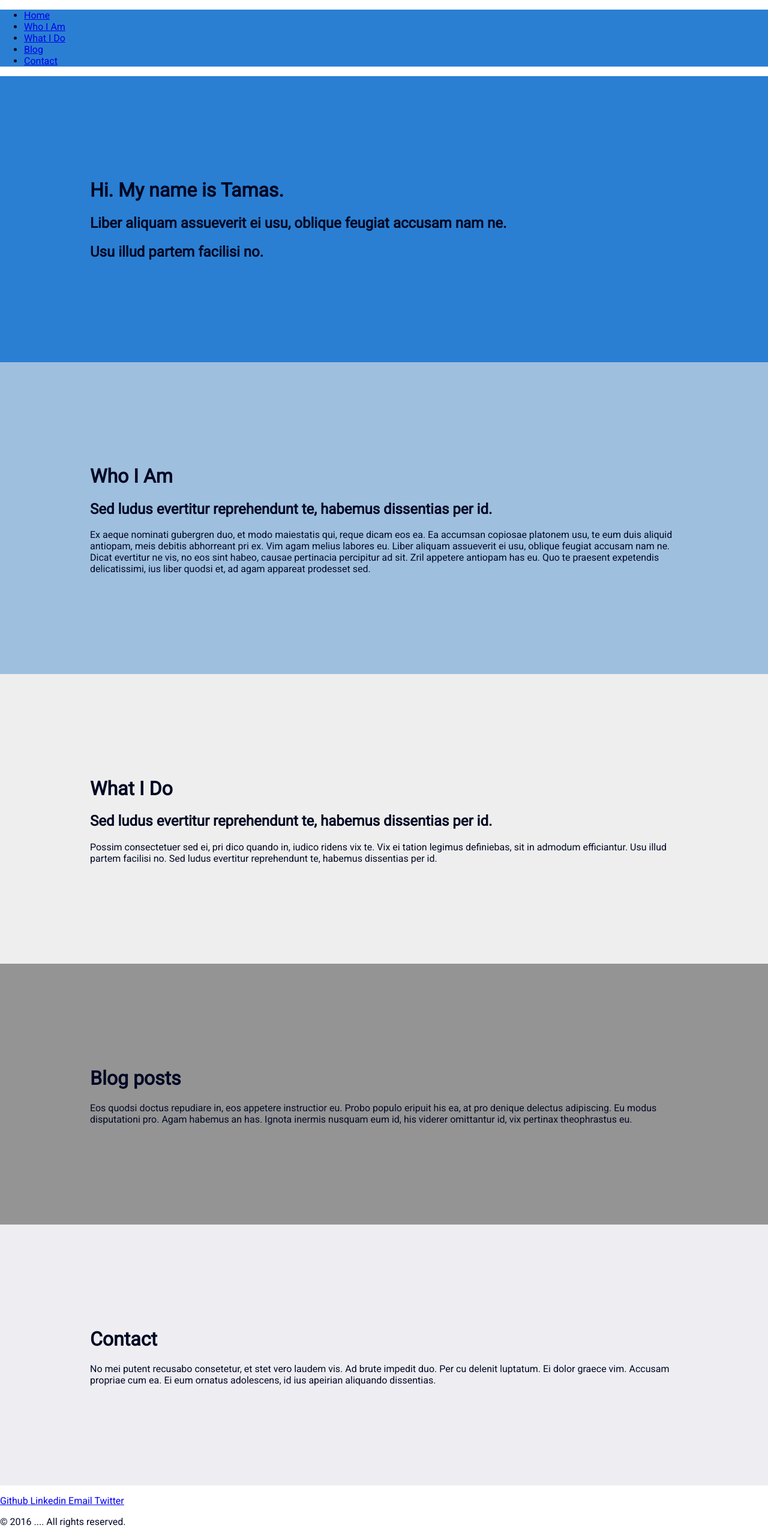
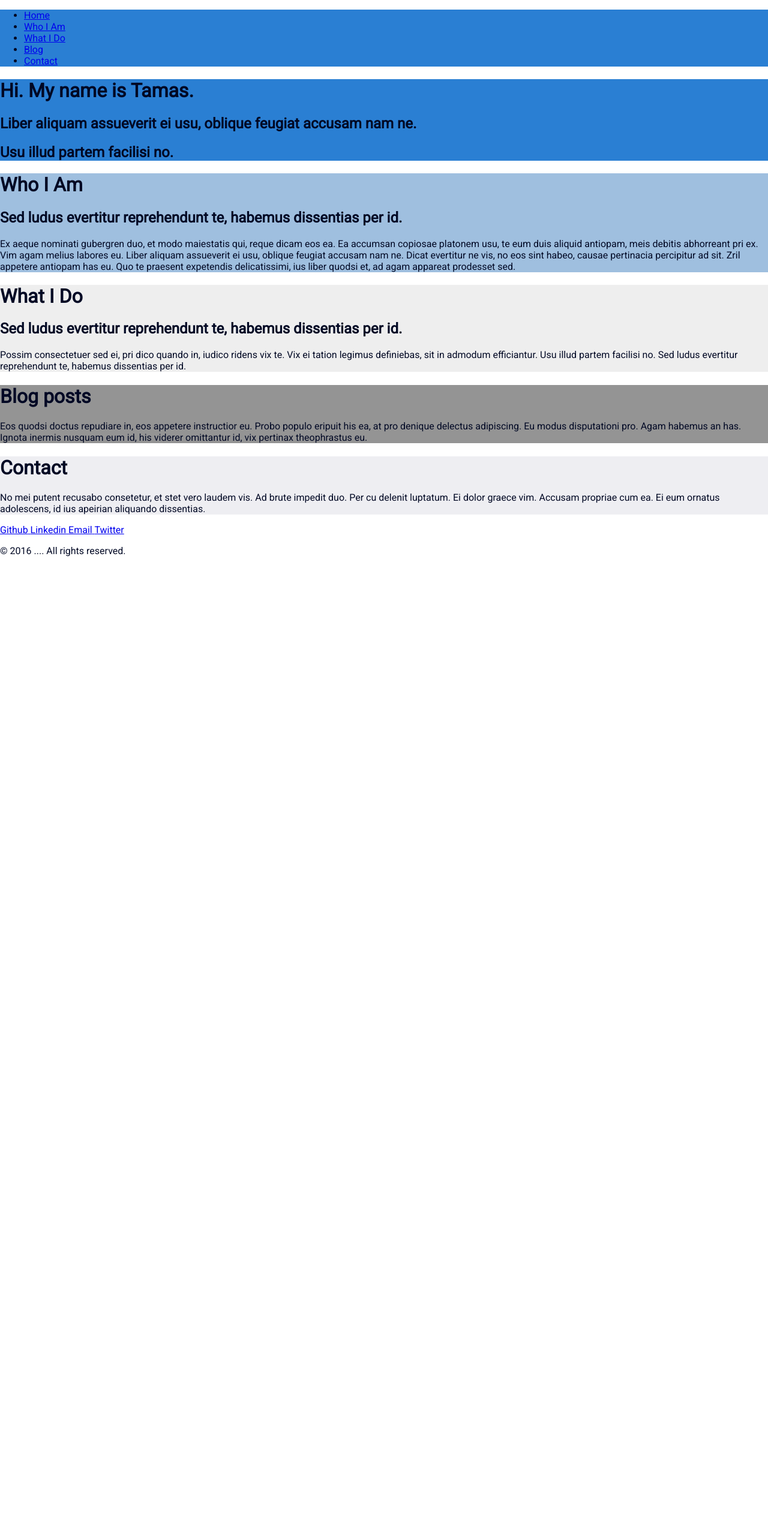
Before and after one commit to menzus/pages, a Jekyll site: the page built from index.html, in a window 1280 px wide. Shown: the whole page at 60% size. Built offline with Jekyll 4.4.1, drawn with Linux system fonts in a browser that asks for light colours; after the commit the page ends 944 px from its top, so only the background shows below that.

Commit message:
Update main.css

```diff
--- a/css/main.css
+++ b/css/main.css
@@ -4,8 +4,8 @@
     margin: 0px;
 }
 
-div {
-    padding: 150px;
+.block {
+    padding: 100px 100px 150px 100px;
 }
 
 header {
```
